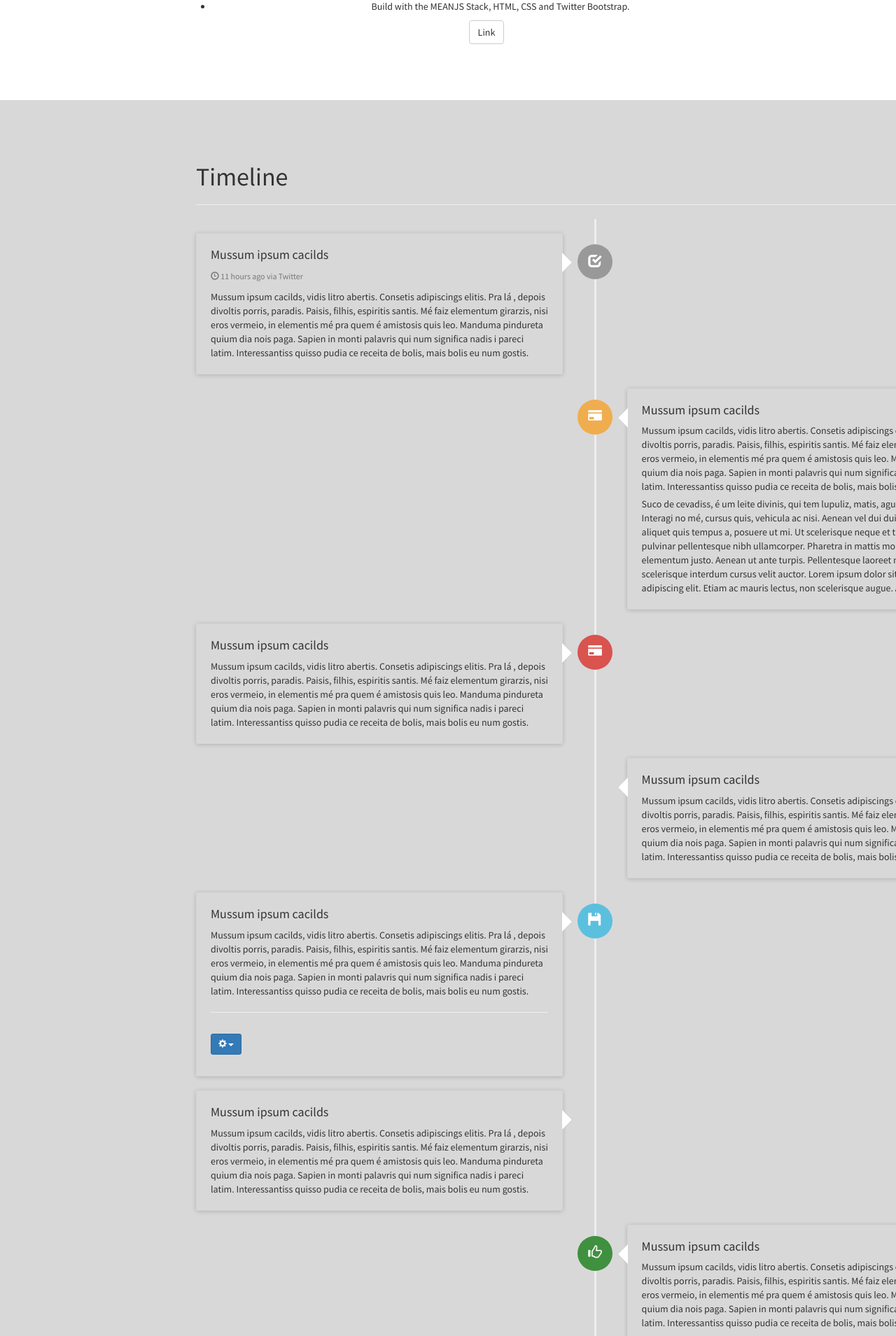
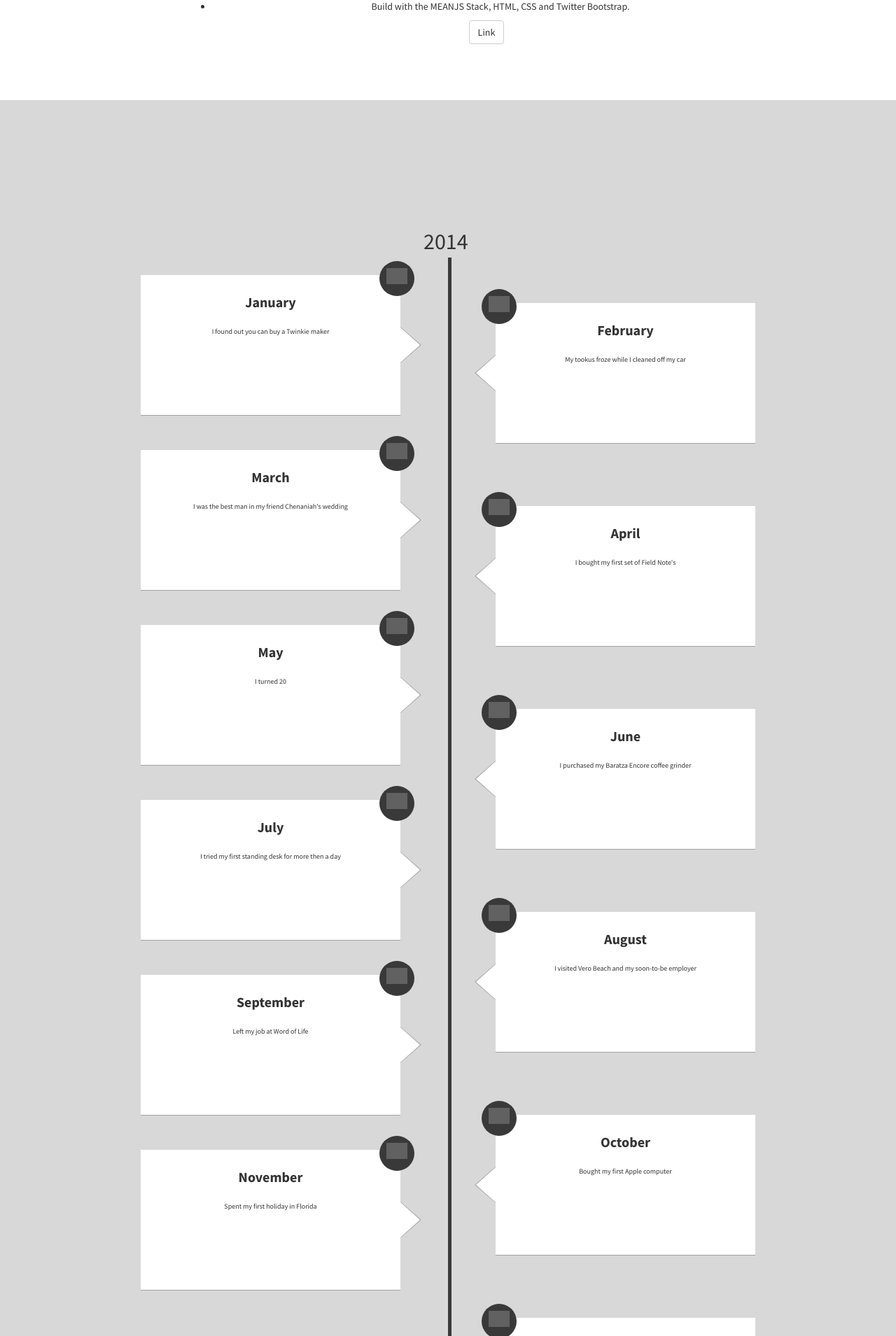
Before and after one commit to lowjiansheng/lowjiansheng, a Jekyll site: the page built from index.html, in a window 1280 px wide. Shown: the part 3104-5013 px from the top of the page at 70% size. Built offline with Jekyll 4.4.1, drawn with Linux system fonts in a browser that asks for light colours; some of the changed text lies outside the part shown; grey boxes are pictures that could not be loaded.

Commit message:
change timeline again

```diff
--- a/_includes/call-to-action.html
+++ b/_includes/call-to-action.html
@@ -1,104 +1,154 @@
 <aside class="call-to-action" style="background-color: #D8D8D8;" >
 	<div class="container">
 		<div class="row">
-			<div class="col-lg-offset-2 col-lg-8">
-				<div class="container">
-				    <div class="page-header">
-				        <h1 id="timeline">Timeline</h1>
+			<div class="col-lg-offset-1 col-lg-10">
+
+			<div class="row">
+			    <div class="timeline">
+			        <div class="line">
+			            <div class="start">
+			                2014
 			            </div>
-				    <ul class="timeline">
-				        <li>
-				          <div class="timeline-badge"><i class="glyphicon glyphicon-check"></i></div>
-				          <div class="timeline-panel">
-				            <div class="timeline-heading">
-				              <h4 class="timeline-title">Mussum ipsum cacilds</h4>
-				              <p><small class="text-muted"><i class="glyphicon glyphicon-time"></i> 11 hours ago via Twitter</small></p>
-				            </div>
-				            <div class="timeline-body">
-				              <p>Mussum ipsum cacilds, vidis litro abertis. Consetis adipiscings elitis. Pra lá , depois divoltis porris, paradis. Paisis, filhis, espiritis santis. Mé faiz elementum girarzis, nisi eros vermeio, in elementis mé pra quem é amistosis quis leo. Manduma pindureta quium dia nois paga. Sapien in monti palavris qui num significa nadis i pareci latim. Interessantiss quisso pudia ce receita de bolis, mais bolis eu num gostis.</p>
+			            <div class="end">
+			                2015
 			            </div>
 			        </div>
-				        </li>
-				        <li class="timeline-inverted">
-				          <div class="timeline-badge warning"><i class="glyphicon glyphicon-credit-card"></i></div>
-				          <div class="timeline-panel">
-				            <div class="timeline-heading">
-				              <h4 class="timeline-title">Mussum ipsum cacilds</h4>
+			        <div class="event">
+			            <div class="icon">
+			            <img src="http://cdn.flaticon.com/png/256/64601.png" alt="" />
 			            </div>
-				            <div class="timeline-body">
-				              <p>Mussum ipsum cacilds, vidis litro abertis. Consetis adipiscings elitis. Pra lá , depois divoltis porris, paradis. Paisis, filhis, espiritis santis. Mé faiz elementum girarzis, nisi eros vermeio, in elementis mé pra quem é amistosis quis leo. Manduma pindureta quium dia nois paga. Sapien in monti palavris qui num significa nadis i pareci latim. Interessantiss quisso pudia ce receita de bolis, mais bolis eu num gostis.</p>
-				              <p>Suco de cevadiss, é um leite divinis, qui tem lupuliz, matis, aguis e fermentis. Interagi no mé, cursus quis, vehicula ac nisi. Aenean vel dui dui. Nullam leo erat, aliquet quis tempus a, posuere ut mi. Ut scelerisque neque et turpis posuere pulvinar pellentesque nibh ullamcorper. Pharetra in mattis molestie, volutpat elementum justo. Aenean ut ante turpis. Pellentesque laoreet mé vel lectus scelerisque interdum cursus velit auctor. Lorem ipsum dolor sit amet, consectetur adipiscing elit. Etiam ac mauris lectus, non scelerisque augue. Aenean justo massa.</p>
+			            <div class="date">
+			                January
+			            </div>
+			            <div class="details">
+			                I found out you can buy a Twinkie maker
 			            </div>
 			        </div>
-				        </li>
-				        <li>
-				          <div class="timeline-badge danger"><i class="glyphicon glyphicon-credit-card"></i></div>
-				          <div class="timeline-panel">
-				            <div class="timeline-heading">
-				              <h4 class="timeline-title">Mussum ipsum cacilds</h4>
+			        <div class="event">
+			            <div class="icon">
+			            <img src="http://cdn.flaticon.com/png/256/48301.png" alt="" />
 			            </div>
-				            <div class="timeline-body">
-				              <p>Mussum ipsum cacilds, vidis litro abertis. Consetis adipiscings elitis. Pra lá , depois divoltis porris, paradis. Paisis, filhis, espiritis santis. Mé faiz elementum girarzis, nisi eros vermeio, in elementis mé pra quem é amistosis quis leo. Manduma pindureta quium dia nois paga. Sapien in monti palavris qui num significa nadis i pareci latim. Interessantiss quisso pudia ce receita de bolis, mais bolis eu num gostis.</p>
+			            <div class="date">
+			                February
+			            </div>
+			            <div class="details">
+			                My tookus froze while I cleaned off my car
+			            </div>
+
+			        </div>
+			        <div class="event">
+			            <div class="icon">
+			            <img src="http://cdn.flaticon.com/png/256/65082.png" alt="" />
+			            </div>
+			            <div class="date">
+			                March
+			            </div>
+			            <div class="details">
+			               I was the best man in my friend Chenaniah's wedding
 			            </div>
 			        </div>
-				        </li>
-				        <li class="timeline-inverted">
-				          <div class="timeline-panel">
-				            <div class="timeline-heading">
-				              <h4 class="timeline-title">Mussum ipsum cacilds</h4>
+			        <div class="event">
+			            <div class="icon">
+			            <img src="http://cdn.flaticon.com/png/256/34022.png" alt="" />
 			            </div>
-				            <div class="timeline-body">
-				              <p>Mussum ipsum cacilds, vidis litro abertis. Consetis adipiscings elitis. Pra lá , depois divoltis porris, paradis. Paisis, filhis, espiritis santis. Mé faiz elementum girarzis, nisi eros vermeio, in elementis mé pra quem é amistosis quis leo. Manduma pindureta quium dia nois paga. Sapien in monti palavris qui num significa nadis i pareci latim. Interessantiss quisso pudia ce receita de bolis, mais bolis eu num gostis.</p>
+			            <div class="date">
+			                April
+			            </div>
+			            <div class="details">
+			                I bought my first set of Field Note's
 			            </div>
 			        </div>
-				        </li>
-				        <li>
-				          <div class="timeline-badge info"><i class="glyphicon glyphicon-floppy-disk"></i></div>
-				          <div class="timeline-panel">
-				            <div class="timeline-heading">
-				              <h4 class="timeline-title">Mussum ipsum cacilds</h4>
+			        <div class="event">
+			            <div class="icon">
+			            <img src="http://cdn.flaticon.com/png/256/61291.png" alt="" />
 			            </div>
-				            <div class="timeline-body">
-				              <p>Mussum ipsum cacilds, vidis litro abertis. Consetis adipiscings elitis. Pra lá , depois divoltis porris, paradis. Paisis, filhis, espiritis santis. Mé faiz elementum girarzis, nisi eros vermeio, in elementis mé pra quem é amistosis quis leo. Manduma pindureta quium dia nois paga. Sapien in monti palavris qui num significa nadis i pareci latim. Interessantiss quisso pudia ce receita de bolis, mais bolis eu num gostis.</p>
-				              <hr>
-				              <div class="btn-group">
-				                <button type="button" class="btn btn-primary btn-sm dropdown-toggle" data-toggle="dropdown">
-				                  <i class="glyphicon glyphicon-cog"></i> <span class="caret"></span>
-				                </button>
-				                <ul class="dropdown-menu" role="menu">
-				                  <li><a href="#">Action</a></li>
-				                  <li><a href="#">Another action</a></li>
-				                  <li><a href="#">Something else here</a></li>
-				                  <li class="divider"></li>
-				                  <li><a href="#">Separated link</a></li>
-				                </ul>
+			            <div class="date">
+			                May
+			            </div>
+			            <div class="details">
+			                I turned 20
+			            </div>
+			        </div>
+			        <div class="event">
+			            <div class="icon">
+			            <img src="http://cdn.flaticon.com/png/256/66315.png" alt="" />
+			            </div>
+			            <div class="date">
+			                June
+			            </div>
+			            <div class="details">
+			                I purchased my Baratza Encore coffee grinder
+			            </div>
+			        </div>
+			        <div class="event">
+			            <div class="icon">
+			            <img src="http://cdn.flaticon.com/png/256/43349.png" alt="" />
+			            </div>
+			            <div class="date">
+			                July
+			            </div>
+			            <div class="details">
+			                I tried my first standing desk for more then a day
+			            </div>
+			        </div>
+			        <div class="event">
+			            <div class="icon">
+			            <img src="http://cdn.flaticon.com/png/256/59919.png" alt="" />
+			            </div>
+			            <div class="date">
+			                August
+			            </div>
+			            <div class="details">
+			                I visited Vero Beach and my soon-to-be employer
+			            </div>
+			        </div>
+			        <div class="event">
+			            <div class="icon">
+			            <img src="http://cdn.flaticon.com/png/256/59801.png" alt="" />
+			            </div>
+			            <div class="date">
+			                September
+			            </div>
+			            <div class="details">
+			                Left my job at Word of Life
+			            </div>
+			        </div>
+			        <div class="event">
+			            <div class="icon">
+			            <img src="http://cdn.flaticon.com/png/256/23656.png" alt="" />
+			            </div>
+			            <div class="date">
+			                October
+			            </div>
+			            <div class="details">
+			                Bought my first Apple computer
+			            </div>
+			        </div>
+			        <div class="event">
+			            <div class="icon">
+			            <img src="http://cdn.flaticon.com/png/256/65202.png" alt="" />
+			            </div>
+			            <div class="date">
+			                November
+			            </div>
+			            <div class="details">
+			                Spent my first holiday in Florida
+			            </div>
+			        </div>
+			        <div class="event">
+			            <div class="icon">
+			            <img src="http://cdn.flaticon.com/png/256/62238.png" alt="" />
+			            </div>
+			            <div class="date">
+			                December
+			            </div>
+			            <div class="details">
+			                Enjoyed time at home in New York with my family
 			            </div>
 			        </div>
 			    </div>
-				        </li>
-				        <li>
-				          <div class="timeline-panel">
-				            <div class="timeline-heading">
-				              <h4 class="timeline-title">Mussum ipsum cacilds</h4>
 			</div>
-				            <div class="timeline-body">
-				              <p>Mussum ipsum cacilds, vidis litro abertis. Consetis adipiscings elitis. Pra lá , depois divoltis porris, paradis. Paisis, filhis, espiritis santis. Mé faiz elementum girarzis, nisi eros vermeio, in elementis mé pra quem é amistosis quis leo. Manduma pindureta quium dia nois paga. Sapien in monti palavris qui num significa nadis i pareci latim. Interessantiss quisso pudia ce receita de bolis, mais bolis eu num gostis.</p>
-				            </div>
-				          </div>
-				        </li>
-				        <li class="timeline-inverted">
-				          <div class="timeline-badge success"><i class="glyphicon glyphicon-thumbs-up"></i></div>
-				          <div class="timeline-panel">
-				            <div class="timeline-heading">
-				              <h4 class="timeline-title">Mussum ipsum cacilds</h4>
-				            </div>
-				            <div class="timeline-body">
-				              <p>Mussum ipsum cacilds, vidis litro abertis. Consetis adipiscings elitis. Pra lá , depois divoltis porris, paradis. Paisis, filhis, espiritis santis. Mé faiz elementum girarzis, nisi eros vermeio, in elementis mé pra quem é amistosis quis leo. Manduma pindureta quium dia nois paga. Sapien in monti palavris qui num significa nadis i pareci latim. Interessantiss quisso pudia ce receita de bolis, mais bolis eu num gostis.</p>
-				            </div>
-				          </div>
-				        </li>
-				    </ul>
-				</div>
+
 
 			</div>
 		</div>
--- a/css/timeline.css
+++ b/css/timeline.css
@@ -1,126 +1,180 @@
 .timeline {
-  list-style: none;
-  padding: 20px 0 20px;
+  width: 100%;
+  height: auto;
+  margin: 150px 0;
   position: relative;
+  .line {
+    width: 5px;
+    height: 1800px;
+    min-height: 250px;
+    background: #393939;
+    margin: 25px auto;
+    left: 50%;
+    right: 50%;
+    z-index: 1;
+    position: absolute;
+  }
+  .start {
+    font-size: 32px;
+    position: absolute;
+    top: -45px;
+    left: -35px;
+    }
+  .end {
+    font-size: 32px;
+    position: absolute;
+    bottom: -45px;
+    left: -35px;
+  }
+  .event {
+    width: 38%;
+    height: 200px;
+    text-align: center;
+    box-shadow: 0 0.01em 0.01em #000;
+    margin: 50px 0 0 5%;
+    padding: 25px;
+    background: #fff;
+    z-index: 2;
+    float: left;
+    box-sizing: border-box;
+    position: relative;
+    &:before {
+      content: '';
+      width: 0;
+      height: 0;
+      position: absolute;
+      top: 75px;
+      right: -28px;
+      border-style: solid;
+      border-width: 25px 0 25px 28px;
+      border-color: transparent transparent transparent #ffffff;
+      z-index: 4;
+    }
+    &:after {
+      content: '';
+      width: 0;
+      height: 0;
+      position: absolute;
+      top: 74px;
+      right: -30px;
+      border-style: solid;
+      border-width: 26px 0 26px 30px;
+      border-color: transparent transparent transparent #aeaeae;
+      z-index: 3;
+    }
+    .icon {
+      position: absolute;
+      right: -20px;
+      top: -20px;
+      height: 50px;
+      width: 50px;
+      background: #393939;
+      border-radius: 50%;
+      z-index: 3;
+      img {
+        max-width: 60%;
+        height: auto;
+        margin: 20%;
+        filter: invert(100%);
+      }
+    }
+    .date {
+      font-weight: 700;
+      font-size: 2rem;
+    }
+    .details {
+      font-weight: 400;
+      font-size: 1rem;
+      margin: 20px 0;
+      padding: 0;
+    }
+    &:nth-of-type(odd) {
+      float: right;
+      margin: 90px 5% 0 0;
+      .icon {
+        left: -20px;
+      }
+      &:before {
+      left: -28px;
+      border-width: 25px 28px 25px 0;
+      border-color: transparent #ffffff transparent transparent;
+    }
+      &:after {
+      left: -30px;
+      border-style: solid;
+      border-width: 26px 30px 26px 0;
+      border-color: transparent #aeaeae transparent transparent;
+      }
+    }
+  }
 }
-.timeline:before {
-  top: 0;
-  bottom: 0;
-  position: absolute;
-  content: " ";
-  width: 3px;
-  background-color: #eeeeee;
-  left: 50%;
-  margin-left: -1.5px;
+
+@media (max-width: 768px) {
+  .timeline {
+    .event {
+    float: right;
+    width: 60%;
+    min-width: 300px;
+    margin: 10% 10% 0 0;
+      &:before {
+      content: '';
+      width: 0;
+      height: 0;
+      position: absolute;
+      top: 75px;
+      left: -28px;
+      width: 0;
+      border-style: solid;
+      border-width: 25px 28px 25px 0;
+      border-color: transparent #ffffff transparent transparent;
+    }
+      &:after {
+      left: -30px;
+      border-style: solid;
+      border-width: 26px 30px 26px 0;
+      border-color: transparent #aeaeae transparent transparent;
+      }
+      .icon {
+        left: -20px;
+      }
+      &:nth-of-type(odd) {
+          margin: 10% 10% 0 0;
+               }
+            }
+    .line {
+    height: 3200px;
+    left: -20px;
+          }
+  }
 }
-.timeline > li {
-  margin-bottom: 20px;
-  position: relative;
+
+@media (max-width: 575px) {
+  .timeline {
+    padding: 100px 0 0 0;
+    margin: 0 0 150px 0;
+  }
+  .timeline .event, .timeline .event:nth-of-type(odd) {
+    float: none;
+    margin: 15% auto;
+            }
+  .timeline .line {
+    left: 50%;
+    height: 3050px;
+  }
+  .timeline .event:before, .timeline .event:nth-of-type(odd):before, .timeline .event:after, .timeline .event:nth-of-type(odd):after {
+    display: none;
+  }
+  .timeline .event .icon, .timeline .event:nth-of-type(odd) .icon {
+    left: 128px;
+  }
+  .timeline .event .date {
+    margin: 25px 0 0 0;
+  }
+
 }
-.timeline > li:before,
-.timeline > li:after {
-  content: " ";
-  display: table;
+
+
+/* TODO Add utility class to stylesheet*/
+.center {
+  text-align: center;
 }
-.timeline > li:after {
-  clear: both;
-}
-.timeline > li:before,
-.timeline > li:after {
-  content: " ";
-  display: table;
-}
-.timeline > li:after {
-  clear: both;
-}
-.timeline > li > .timeline-panel {
-  width: 46%;
-  float: left;
-  border: 1px solid #d4d4d4;
-  border-radius: 2px;
-  padding: 20px;
-  position: relative;
-  -webkit-box-shadow: 0 1px 6px rgba(0, 0, 0, 0.175);
-  box-shadow: 0 1px 6px rgba(0, 0, 0, 0.175);
-}
-.timeline > li > .timeline-panel:before {
-  position: absolute;
-  top: 26px;
-  right: -15px;
-  display: inline-block;
-  border-top: 15px solid transparent;
-  border-left: 15px solid #ccc;
-  border-right: 0 solid #ccc;
-  border-bottom: 15px solid transparent;
-  content: " ";
-}
-.timeline > li > .timeline-panel:after {
-  position: absolute;
-  top: 27px;
-  right: -14px;
-  display: inline-block;
-  border-top: 14px solid transparent;
-  border-left: 14px solid #fff;
-  border-right: 0 solid #fff;
-  border-bottom: 14px solid transparent;
-  content: " ";
-}
-.timeline > li > .timeline-badge {
-  color: #fff;
-  width: 50px;
-  height: 50px;
-  line-height: 50px;
-  font-size: 1.4em;
-  text-align: center;
-  position: absolute;
-  top: 16px;
-  left: 50%;
-  margin-left: -25px;
-  background-color: #999999;
-  z-index: 100;
-  border-top-right-radius: 50%;
-  border-top-left-radius: 50%;
-  border-bottom-right-radius: 50%;
-  border-bottom-left-radius: 50%;
-}
-.timeline > li.timeline-inverted > .timeline-panel {
-  float: right;
-}
-.timeline > li.timeline-inverted > .timeline-panel:before {
-  border-left-width: 0;
-  border-right-width: 15px;
-  left: -15px;
-  right: auto;
-}
-.timeline > li.timeline-inverted > .timeline-panel:after {
-  border-left-width: 0;
-  border-right-width: 14px;
-  left: -14px;
-  right: auto;
-}
-.timeline-badge.primary {
-  background-color: #2e6da4 !important;
-}
-.timeline-badge.success {
-  background-color: #3f903f !important;
-}
-.timeline-badge.warning {
-  background-color: #f0ad4e !important;
-}
-.timeline-badge.danger {
-  background-color: #d9534f !important;
-}
-.timeline-badge.info {
-  background-color: #5bc0de !important;
-}
-.timeline-title {
-  margin-top: 0;
-  color: inherit;
-}
-.timeline-body > p,
-.timeline-body > ul {
-  margin-bottom: 0;
-}
-.timeline-body > p + p {
-  margin-top: 5px;
-}
```
Lines whose indentation alone changed are shown as unchanged.
